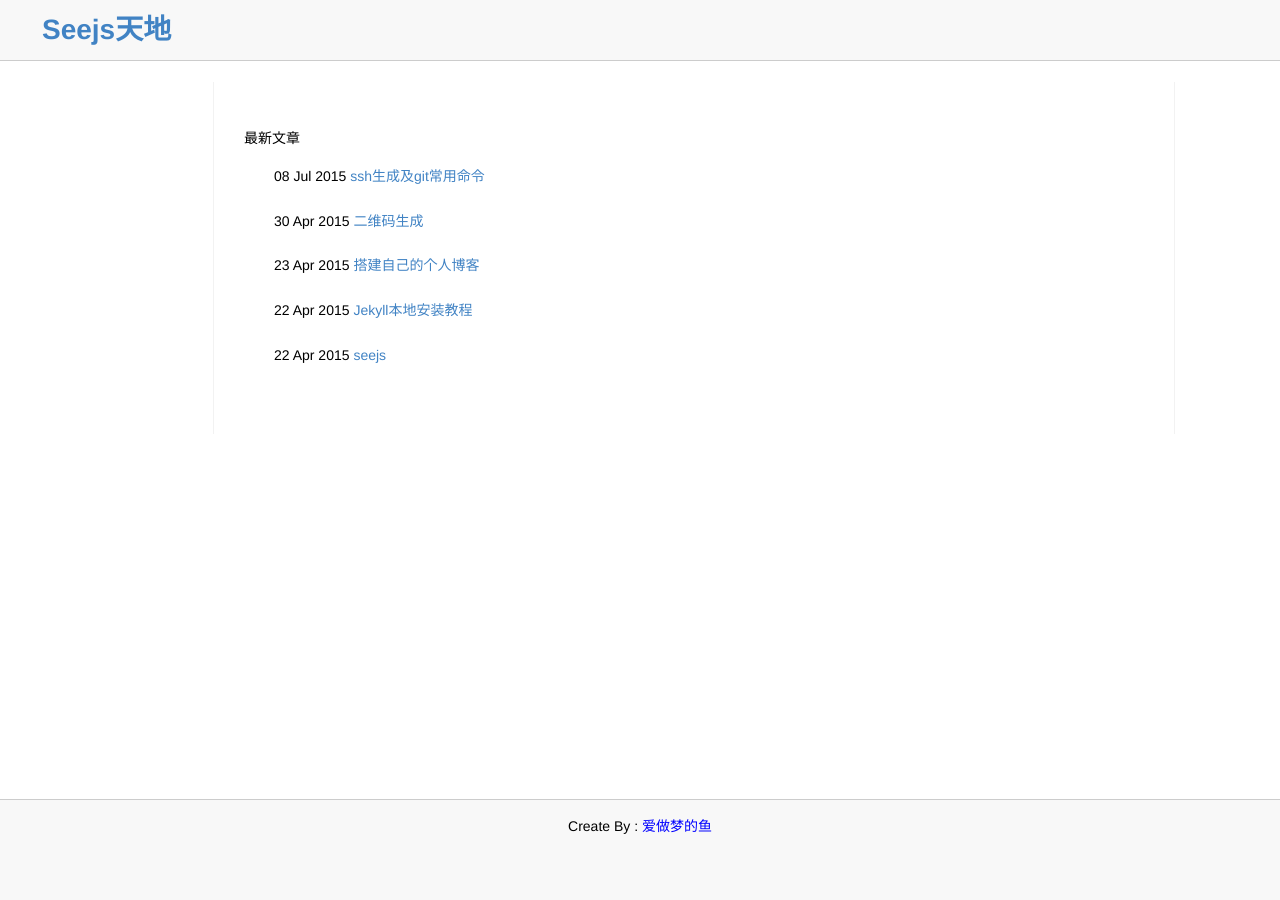
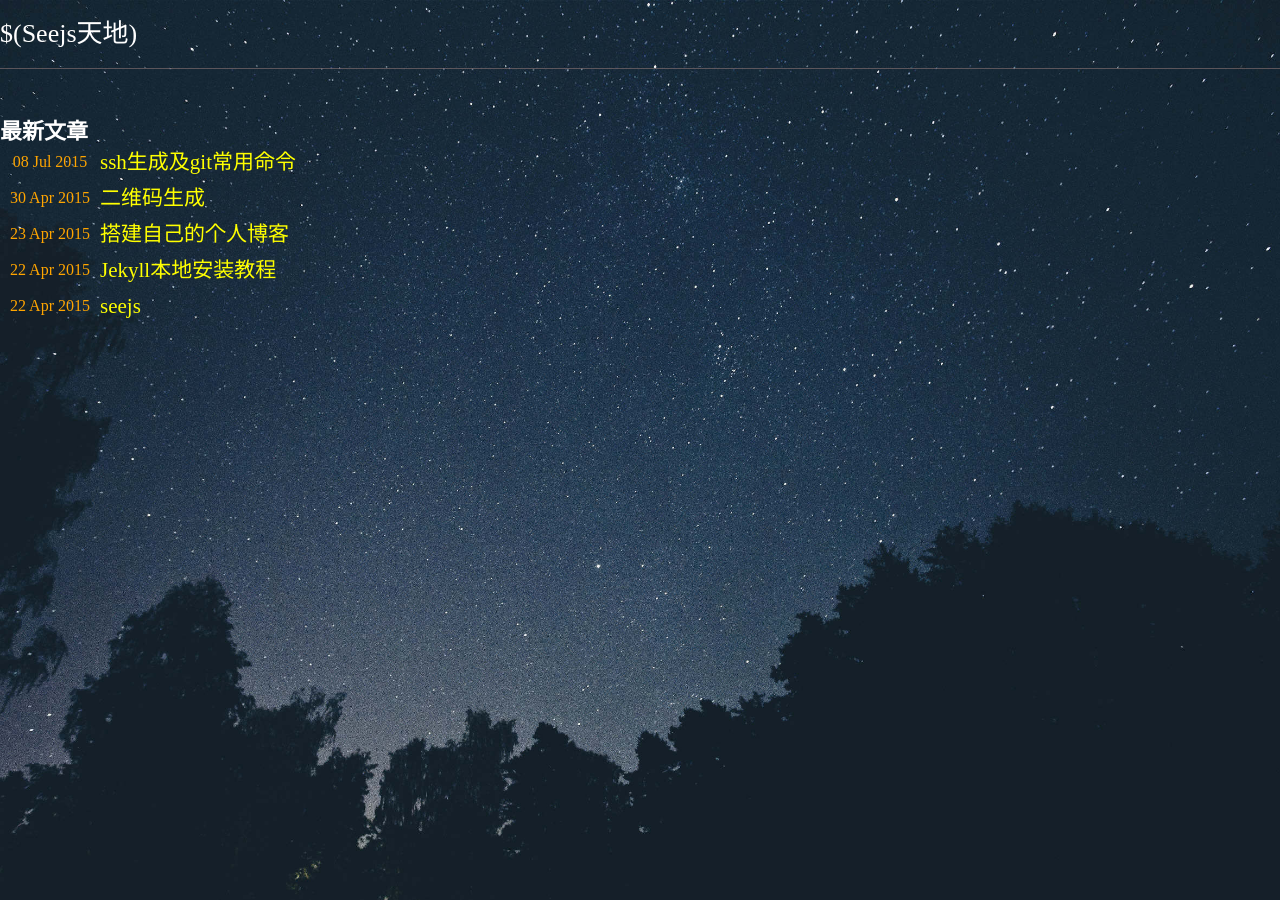
Before and after one commit to CodeDreamfy/seejs, a Jekyll site: the page built from index.html, in a window 1280 px wide. Built offline with Jekyll 4.4.1, drawn with Linux system fonts in a browser that asks for light colours.

Commit message:
xiugai layout.css

```diff
--- a/_layouts/default.html
+++ b/_layouts/default.html
@@ -1,23 +1,29 @@
-<DOCTYPE html>
+<!DOCTYPE html>
 <html>
   <head>
-　　　　<meta http-equiv="content-type" content="text/html; charset=utf-8" />
+    <meta charset="utf-8" />
+    <meta http-equiv="X-UA-Compatible" content="IE-edge,chrome=1" >
     <title>{{ page.title }}</title>
     <link rel="stylesheet" href="{{ site.static }}css/reset.css">
     <link rel="stylesheet" href="{{ site.static }}css/layout.css">
-       <link rel="stylesheet" href="{{ site.static }}css/mdcss/pygments.css">
     <link rel="stylesheet" href="{{ site.static }}css/animate/animate.css">
     <script src="{{ site.static }}js/lib/jquery.min.js"></script>
   </head>
   <body>
-        <div class="nav animated fadeInDown">
-            <p><a href="{{ site.baseurl }}/index.html">Seejs天地</a></p>
+  <div class="wrapper">
+
+    <div class="nav">
+      <div class="nav-main animated fadeInDown">
+        <p><a href="{{ site.baseurl }}/index.html">$(Seejs天地)</a></p>
       </div>
-        <div class="main bounceInRight animated">
+    </div>
+
+    <div class="main abs bounceInRight animated">
+      <div class="content">
         {{ content }}
       </div>
-        <div class="footer animated fadeInUp">
-          <p>Create By : <a href="#" onclick="alert('成长中^_^')">爱做梦的鱼</p>
+    </div>
+
   </div>
   </body>
 
--- a/index.html
+++ b/index.html
@@ -2,11 +2,12 @@
 layout: default
 title: seejs
 ---
-<p>最新文章</p>
-<ul>
+<p class="newtitle">最新文章</p>
+<ul class="newlist">
 {% for post in site.posts %}
-    <li>{{ post.date | date_to_string }}
-        <a href="{{ site.baseurl }}{{ post.url }}">{{ post.title }}</a>
+    <li>
+      <span class="date">{{ post.date | date_to_string }}</span>
+      <a href="{{ site.baseurl }}{{ post.url }}">{{ post.title }}</a>
     </li>
-　　{% endfor %}
+{% endfor %}
 </ul>
--- a/static/css/layout.css
+++ b/static/css/layout.css
@@ -1,4 +1,6 @@
 /*reset*/
+html,body { width: 100%; height: 100%; overflow: hidden;}
+body { width: 100%; margin: 0; padding: 0;}
 
 
 /*util*/
@@ -13,12 +15,24 @@
     clear: both;
     visibility: hidden
 }
+.rel { position: relative;}
+.abs { position: absolute;}
+
 /*common*/
-.nav {position: fixed; top: 0; left: 0; right: 0; height: 60px; z-index: 10; background: #f8f8f8; opacity: 0.8; border-bottom: 1px solid #ccc;}
-.nav p {height: 60px; line-height: 30px; text-indent: 1.5em;  font-size: 28px; font-weight: bolder; color: black;}
+.wrapper { width: 100%; position: absolute; top: 0; left:0; bottom: 0; right: 0; background: url(../images/bg.jpg) no-repeat center center; background-size: cover;}
 
-.main {width: 900px; margin: 30px auto; border-width: 0 1px !important; padding: 30px; border:solid #f2f2f2;}
+.wrapper .nav { width: 100%; position: fixed; top: 0; left: 0; border-bottom: 1px solid rgba(140, 118, 118, 0.6); height: 68px;}
+.wrapper .nav .nav-main { width: 1280px; height: 68px; margin: 0 auto;}
+.wrapper .nav .nav-main p a { width: 200px; height: 68px; line-height: 68px; font-size: 26px; color: white !important; text-indent: .5em;}
 
-.footer {position: fixed; bottom: 0; left: 0; right: 0; z-index: 10; height: 100px; background: #f8f8f8; border-top: 1px solid #ccc;}
-.footer p {text-align: center;}
-.footer p a {color: blue;}
+.wrapper .main { width: 100%; z-index: 6; min-height: 300px; top: 120px;}
+.wrapper .main .content { width: 1280px; margin: 0 auto;}
+.wrapper .main .content .newtitle { font-size: 22px; font-weight: bold; color: #fff;}
+.wrapper .main .content .newtitle:hover:before { content: '{  '}
+.wrapper .main .content .newtitle:hover:after { content: '  }'}
+.wrapper .main .content .newlist li { height: 36px;}
+.wrapper .main .content .newlist li .date {float: left; width: 100px; text-align: center; line-height: 36px; color: orange;}
+.wrapper .main .content .newlist li a { float: left; text-align: left; width: 500px; height: 36px; line-height: 36px; color: yellow; overflow: hidden; text-overflow: ellipsis; font-size: 21px;}
+.wrapper .main .content .newlist li a:hover { text-shadow: 3px 3px 3px #fff; -webkit-text-shadow: 3px 3px 3px #fff;}
+.wrapper .main .content .newlist li a:hover:before { content:'{  ';}
+.wrapper .main .content .newlist li a:hover:after { content:'  }';}
```
Also changed, not shown: _posts/web/2015-04-22-jekyll本地安装教程.md (+2 -0 lines), _posts/web/2015-04-23-dajianboke.md (+3 -0 lines), _posts/web/2015-07-08-ssh生成及git常用命令.md (+2 -0 lines), download-bg.jpg (added), static/images/bg.jpg (added). Lines whose indentation alone changed are shown as unchanged.
